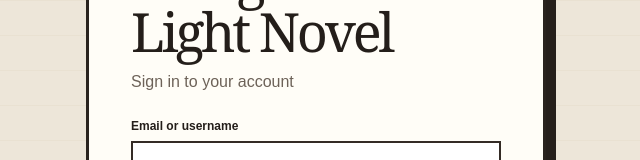
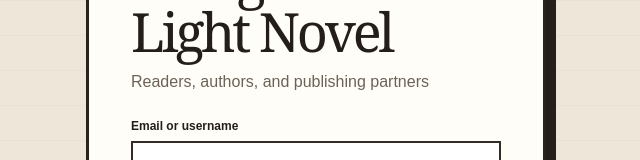
Before and after one commit to lozadatech01/mangalightnovel, a Next.js app: page /login in a window 1280 px wide. Shown: the part 275-435 px from the top of the page, without its empty margins (324-964 px from the left). Built offline with nearby package versions, Linux system fonts and the light colour scheme; no server answers.

Commit message:
copy: department-specific sign-in wording

```diff
--- a/app/login/page.tsx
+++ b/app/login/page.tsx
@@ -9,7 +9,7 @@ export default async function Login({searchParams}:{searchParams:Promise<{error?
  const error=p.error?messages[p.error]??messages.invalid:null;
  const notice=p.notice==="check-email"?"If registration was accepted, check your email for a confirmation link.":null;
 return <main className="mn-login"><section className="mn-login-sheet">
- <div className="mn-login-heading"><span>LOXADA</span><b>INK.</b></div><h1>Manga &<br/>Light Novel</h1><p className="mn-subtitle">Sign in to your account</p>
+ <div className="mn-login-heading"><span>LOXADA</span><b>INK.</b></div><h1>Manga &<br/>Light Novel</h1><p className="mn-subtitle">Readers, authors, and publishing partners</p>
  {error&&<p role="alert" className="mn-error">{error}</p>}{notice&&<p role="status">{notice}</p>}
  <form action={signIn}><label htmlFor="mn-email">Email or username</label><input id="mn-email" name="email" type="text" autoComplete="username" required/>
  <label htmlFor="mn-password">Password</label><PasswordField/><button className="mn-submit" type="submit">Sign in</button></form>
```
